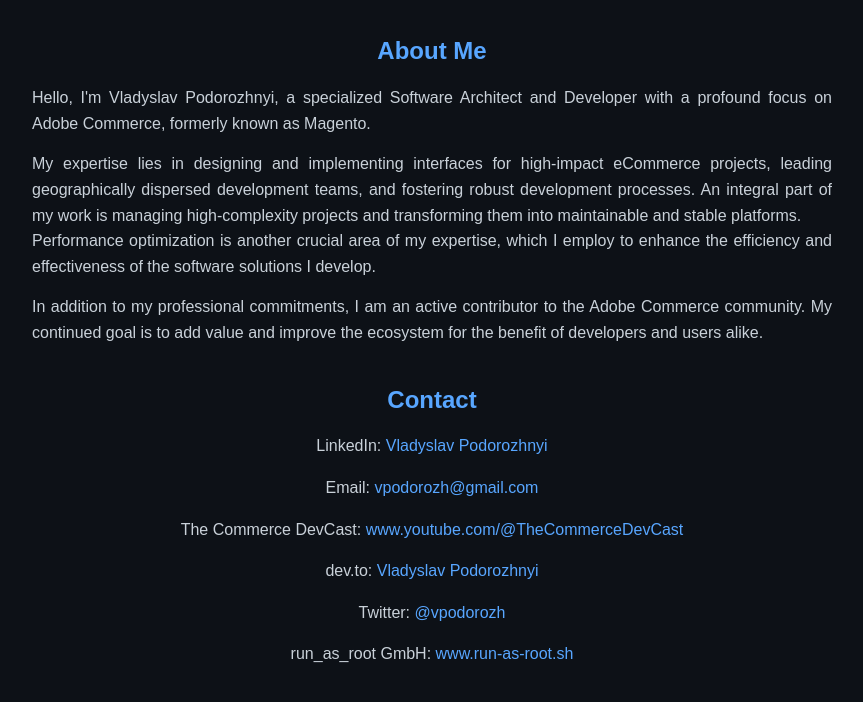
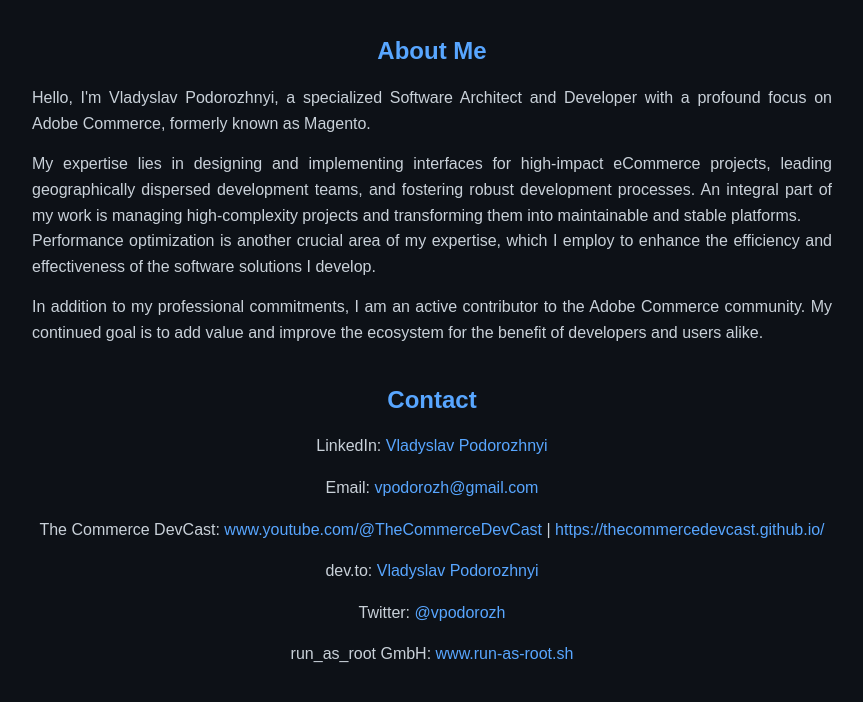
Before and after one commit to vpodorozh/vpodorozh.github.io, a plain HTML site: page index.html in a window 1280 px wide. Shown: the part 290-992 px from the top of the page, without its empty margins (208-1071 px from the left). Drawn offline with Linux system fonts and the light colour scheme.

Commit message:
Update index.html

```diff
--- a/index.html
+++ b/index.html
@@ -75,7 +75,7 @@
     <h2 style="padding-top: 20px">Contact</h2>
       <p>LinkedIn: <a href="https://www.linkedin.com/in/vladyslav-podorozhnyi/">Vladyslav Podorozhnyi</a></p>
       <p>Email: <a href="mailto:vpodorozh@gmail.com">vpodorozh@gmail.com</a></p>
-      <p>The Commerce DevCast: <a href="https://www.youtube.com/@TheCommerceDevCast">www.youtube.com/@TheCommerceDevCast</a></p>
+      <p>The Commerce DevCast: <a href="https://www.youtube.com/@TheCommerceDevCast">www.youtube.com/@TheCommerceDevCast</a> | <a href="https://thecommercedevcast.github.io/">https://thecommercedevcast.github.io/</a></a></p>
       <p>dev.to: <a href="https://dev.to/vpodorozh">Vladyslav Podorozhnyi</a></p>
       <p>Twitter: <a href="https://twitter.com/vpodorozh">@vpodorozh</a></p>
       <p>run_as_root GmbH: <a href="https://www.run-as-root.sh/">www.run-as-root.sh</a></p>
```
